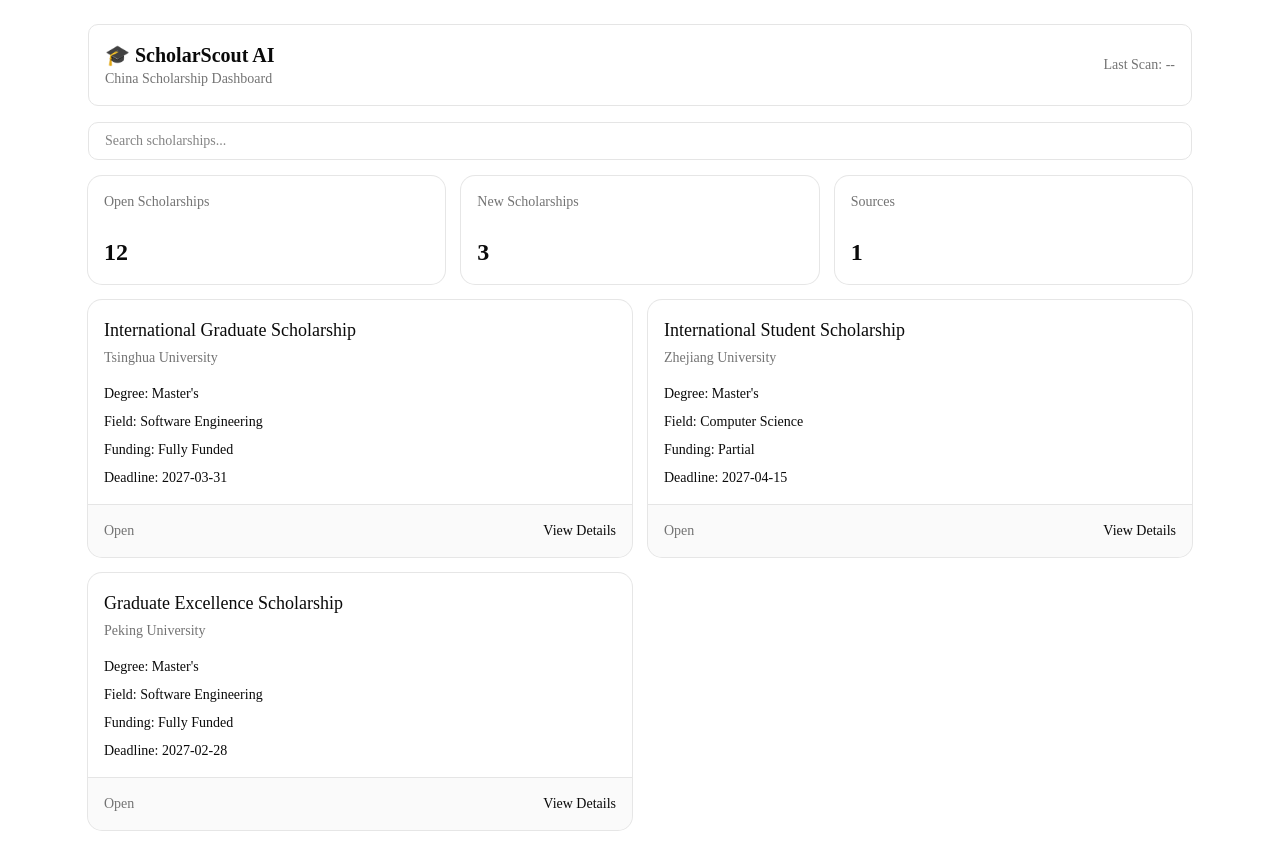
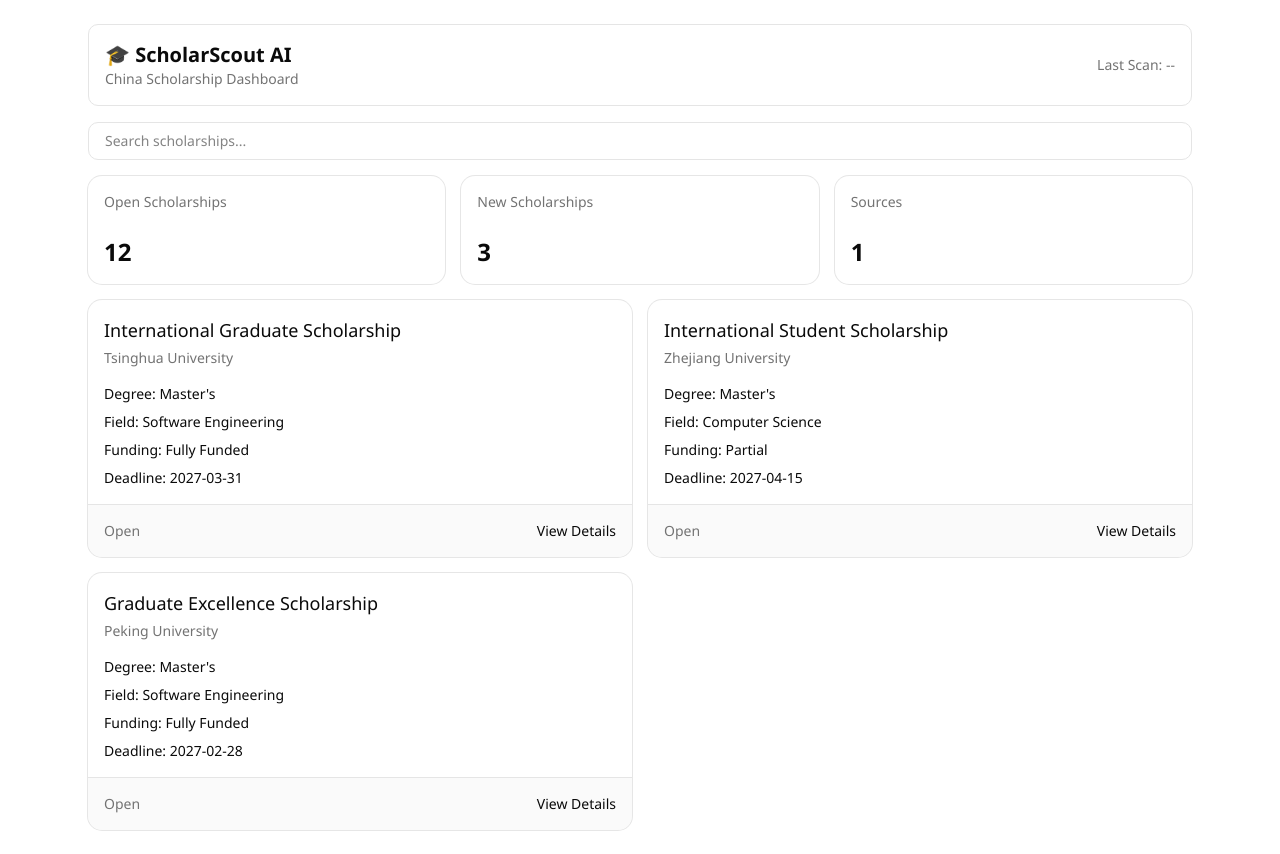
Before and after one commit to Hanzlah290/ScholarScout-AI, a Next.js app in the folder frontend/: page / in a window 1280 px wide. Built offline with nearby package versions, Linux system fonts and the light colour scheme.

Commit message:
Create scholarship service layer

```diff
--- a/frontend/app/globals.css
+++ b/frontend/app/globals.css
@@ -7,9 +7,9 @@
 @theme inline {
   --color-background: var(--background);
   --color-foreground: var(--foreground);
-  --font-sans: var(--font-sans);
-  --font-mono: var(--font-geist-mono);
-  --font-heading: var(--font-sans);
+  --font-sans: "Segoe UI", Arial, sans-serif;
+  --font-mono: "SFMono-Regular", "Consolas", monospace;
+  --font-heading: "Segoe UI", Arial, sans-serif;
   --color-sidebar-ring: var(--sidebar-ring);
   --color-sidebar-border: var(--sidebar-border);
   --color-sidebar-accent-foreground: var(--sidebar-accent-foreground);
--- a/frontend/app/layout.tsx
+++ b/frontend/app/layout.tsx
@@ -1,28 +1,14 @@
 import type { Metadata } from "next";
-import { Geist, Geist_Mono } from "next/font/google";
 import "./globals.css";
 
-const geistSans = Geist({
-  variable: "--font-geist-sans",
-  subsets: ["latin"],
-});
-
-const geistMono = Geist_Mono({
-  variable: "--font-geist-mono",
-  subsets: ["latin"],
-});
-
 export const metadata: Metadata = {
-  title: "Create Next App",
-  description: "Generated by create next app",
+  title: "ScholarScout AI",
+  description: "Scholarship discovery dashboard",
 };
 
 export default function RootLayout({ children }: LayoutProps<"/">) {
   return (
-    <html
-      lang="en"
-      className={`${geistSans.variable} ${geistMono.variable} h-full antialiased`}
-    >
+    <html lang="en" className="h-full antialiased">
       <body className="min-h-full flex flex-col">{children}</body>
     </html>
   );
--- a/frontend/app/page.tsx
+++ b/frontend/app/page.tsx
@@ -1,47 +1,8 @@
-"use client";
+import DashboardClient from "@/components/scholarships/DashboardClient";
+import { getScholarships } from "@/services/scholarshipService";
 
-import { useMemo, useState } from "react";
+export default async function Home() {
+  const scholarships = await getScholarships();
 
-import Navbar from "@/components/layout/Navbar";
-import SearchSection from "@/components/layout/SearchSection";
-import StatsSection from "@/components/layout/StatsSection";
-import ContentSection from "@/components/layout/ContentSection";
-import { mockScholarships } from "@/mock/scholarships";
-
-export default function Home() {
-  const [searchQuery, setSearchQuery] = useState("");
-
-  const filteredScholarships = useMemo(() => {
-    const query = searchQuery.trim().toLowerCase();
-
-    if (!query) {
-      return mockScholarships;
-    }
-
-    return mockScholarships.filter((scholarship) => {
-      return (
-        scholarship.title.toLowerCase().includes(query) ||
-        scholarship.university.toLowerCase().includes(query) ||
-        scholarship.degree.toLowerCase().includes(query) ||
-        scholarship.field.toLowerCase().includes(query)
-      );
-    });
-  }, [searchQuery]);
-
-  return (
-    <main className="min-h-screen bg-background">
-      <div className="mx-auto flex max-w-6xl flex-col gap-4 p-4 sm:p-6">
-        <Navbar />
-
-        <SearchSection
-          value={searchQuery}
-          onChange={setSearchQuery}
-        />
-
-        <StatsSection />
-
-        <ContentSection scholarships={filteredScholarships} />
-      </div>
-    </main>
-  );
+  return <DashboardClient scholarships={scholarships} />;
 }
--- a/frontend/app/scholarships/[id]/page.tsx
+++ b/frontend/app/scholarships/[id]/page.tsx
@@ -7,8 +7,7 @@ import {
   CardHeader,
   CardTitle,
 } from "@/components/ui/card";
-
-import { mockScholarships } from "@/mock/scholarships";
+import { getScholarshipById } from "@/services/scholarshipService";
 
 interface ScholarshipDetailsPageProps {
   params: Promise<{
@@ -21,9 +20,7 @@ export default async function ScholarshipDetailsPage({
 }: ScholarshipDetailsPageProps) {
   const { id } = await params;
 
-  const scholarship = mockScholarships.find(
-    (item) => item.id === id
-  );
+  const scholarship = await getScholarshipById(id);
 
   if (!scholarship) {
     notFound();
--- /dev/null
+++ b/frontend/components/scholarships/DashboardClient.tsx
@@ -0,0 +1,50 @@
+"use client";
+
+import { useMemo, useState } from "react";
+
+import ContentSection from "@/components/layout/ContentSection";
+import Navbar from "@/components/layout/Navbar";
+import SearchSection from "@/components/layout/SearchSection";
+import StatsSection from "@/components/layout/StatsSection";
+import type { Scholarship } from "@/types/scholarship";
+
+interface DashboardClientProps {
+  scholarships: Scholarship[];
+}
+
+export default function DashboardClient({
+  scholarships,
+}: DashboardClientProps) {
+  const [searchQuery, setSearchQuery] = useState("");
+
+  const filteredScholarships = useMemo(() => {
+    const query = searchQuery.trim().toLowerCase();
+
+    if (!query) {
+      return scholarships;
+    }
+
+    return scholarships.filter((scholarship) => {
+      return (
+        scholarship.title.toLowerCase().includes(query) ||
+        scholarship.university.toLowerCase().includes(query) ||
+        scholarship.degree.toLowerCase().includes(query) ||
+        scholarship.field.toLowerCase().includes(query)
+      );
+    });
+  }, [scholarships, searchQuery]);
+
+  return (
+    <main className="min-h-screen bg-background">
+      <div className="mx-auto flex max-w-6xl flex-col gap-4 p-4 sm:p-6">
+        <Navbar />
+
+        <SearchSection value={searchQuery} onChange={setSearchQuery} />
+
+        <StatsSection />
+
+        <ContentSection scholarships={filteredScholarships} />
+      </div>
+    </main>
+  );
+}
--- /dev/null
+++ b/frontend/services/scholarshipService.ts
@@ -0,0 +1,12 @@
+import { mockScholarships } from "@/mock/scholarships";
+import type { Scholarship } from "@/types/scholarship";
+
+export async function getScholarships(): Promise<Scholarship[]> {
+  return mockScholarships;
+}
+
+export async function getScholarshipById(
+  id: string
+): Promise<Scholarship | null> {
+  return mockScholarships.find((scholarship) => scholarship.id === id) ?? null;
+}
```
